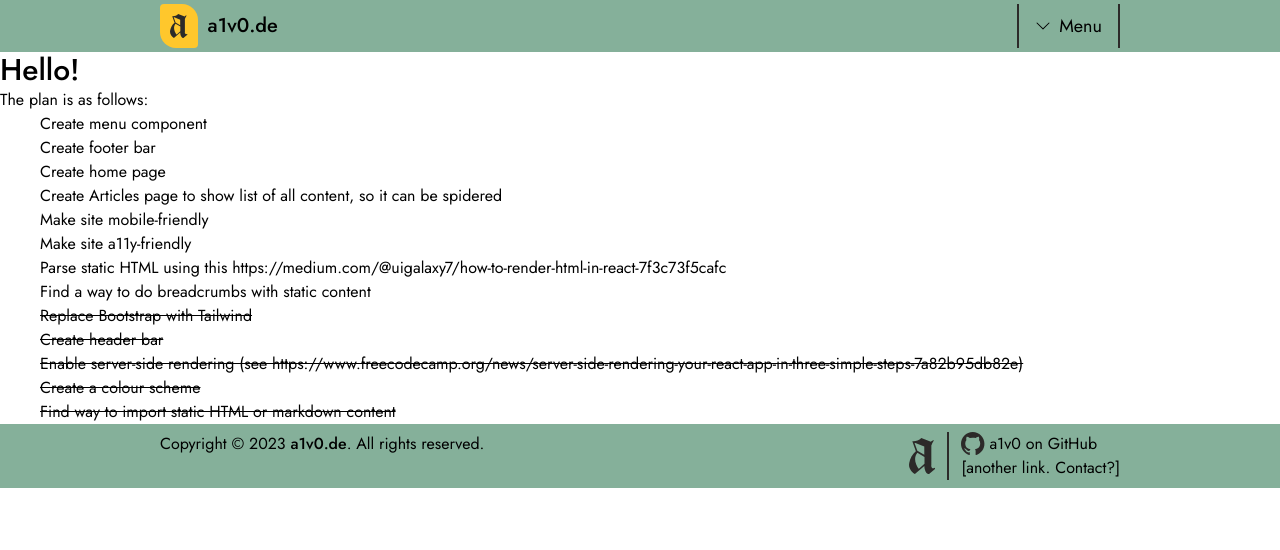
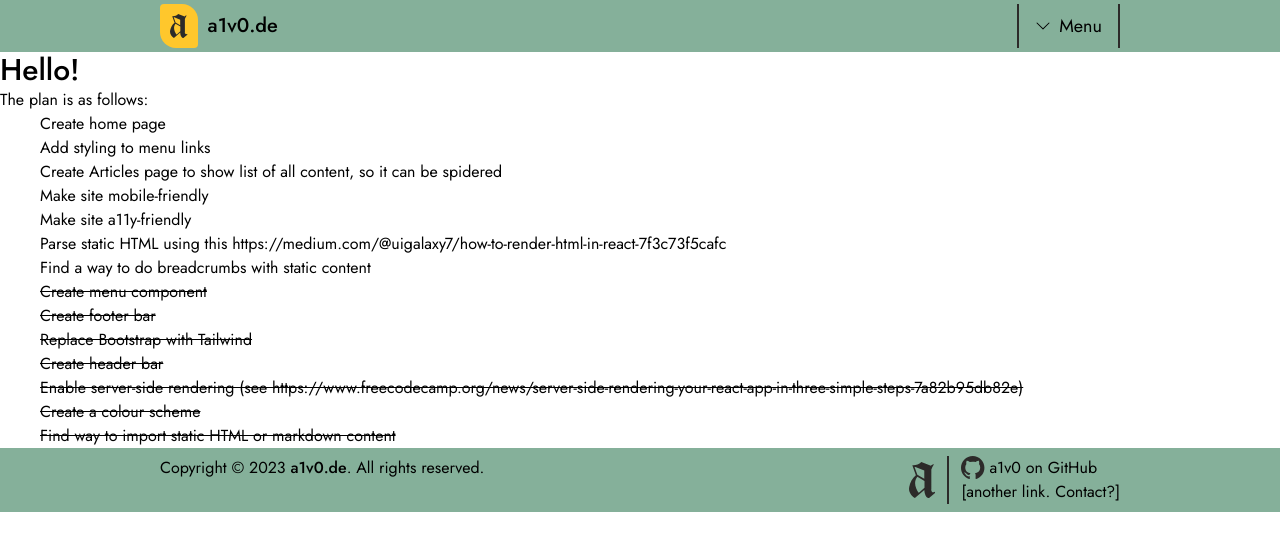
Before and after one commit to a1v0/a1v0.de, a Next.js app: page / in a window 1280 px wide. Shown: the top 550 px of the page. Built offline with nearby package versions, Linux system fonts and the light colour scheme.

Commit message:
Update to-do list

```diff
--- a/app/page.tsx
+++ b/app/page.tsx
@@ -6,9 +6,8 @@ export default function Home() {
             <h1>Hello!</h1>
             <p>The plan is as follows:</p>
             <ol style={{ marginLeft: "40px" }}>
-                <li>Create menu component</li>
-                <li>Create footer bar</li>
                 <li>Create home page</li>
+                <li>Add styling to menu links</li>
                 <li>
                     Create Articles page to show list of all content, so it can
                     be spidered
@@ -20,6 +19,12 @@ export default function Home() {
                     https://medium.com/@uigalaxy7/how-to-render-html-in-react-7f3c73f5cafc
                 </li>
                 <li>Find a way to do breadcrumbs with static content</li>
+                <li style={{ textDecoration: "line-through" }}>
+                    Create menu component
+                </li>
+                <li style={{ textDecoration: "line-through" }}>
+                    Create footer bar
+                </li>
                 <li style={{ textDecoration: "line-through" }}>
                     Replace Bootstrap with Tailwind
                 </li>
```
